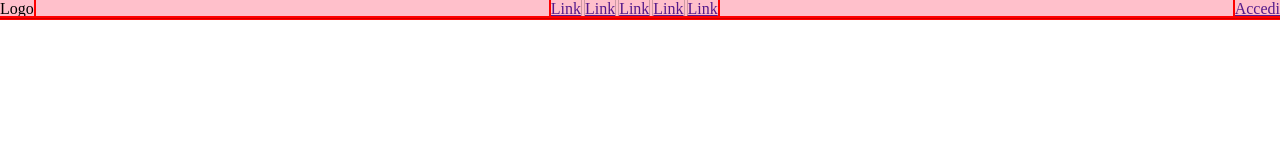
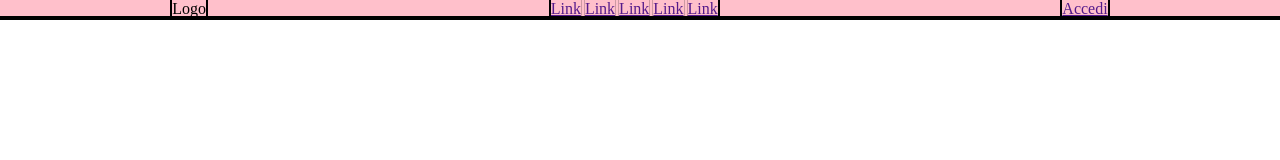
Before and after one commit to CarmeloZiino/htmlcss-struttura-discord, a plain HTML site: page index.html in a window 1280 px wide. Drawn offline with Linux system fonts and the light colour scheme.

Commit message:
Aggiustamenti Style.Css e Debug.Css

```diff
--- a/css/debug.css
+++ b/css/debug.css
@@ -3,5 +3,17 @@
 }
 
 div, header, body, footer, section, article, aside, nav {
-    outline: 2px solid red; /* Evidenzia in rosso i principali contenitori */
+    outline: 2px solid black; /* Evidenzia in rosso i principali contenitori */
 }
+
+
+/* Background-color per visionare i blocchi */
+header{
+    background-color: pink;
+}
+main{
+    background-color: lightcoral;
+}
+footer{
+    background-color: blue;
+}
--- a/css/style.css
+++ b/css/style.css
@@ -1,15 +1,8 @@
-header{
-    background-color: pink;
-}
-main{
-    background-color: lightcoral;
-}
-footer{
-    background-color: blue;
-}
+
 
 
 .container-nav {
     display: flex;
-justify-content: space-between;
+justify-content: space-around;
+
 }
```
Also changed, not shown: index.html (+1 -0 lines).
